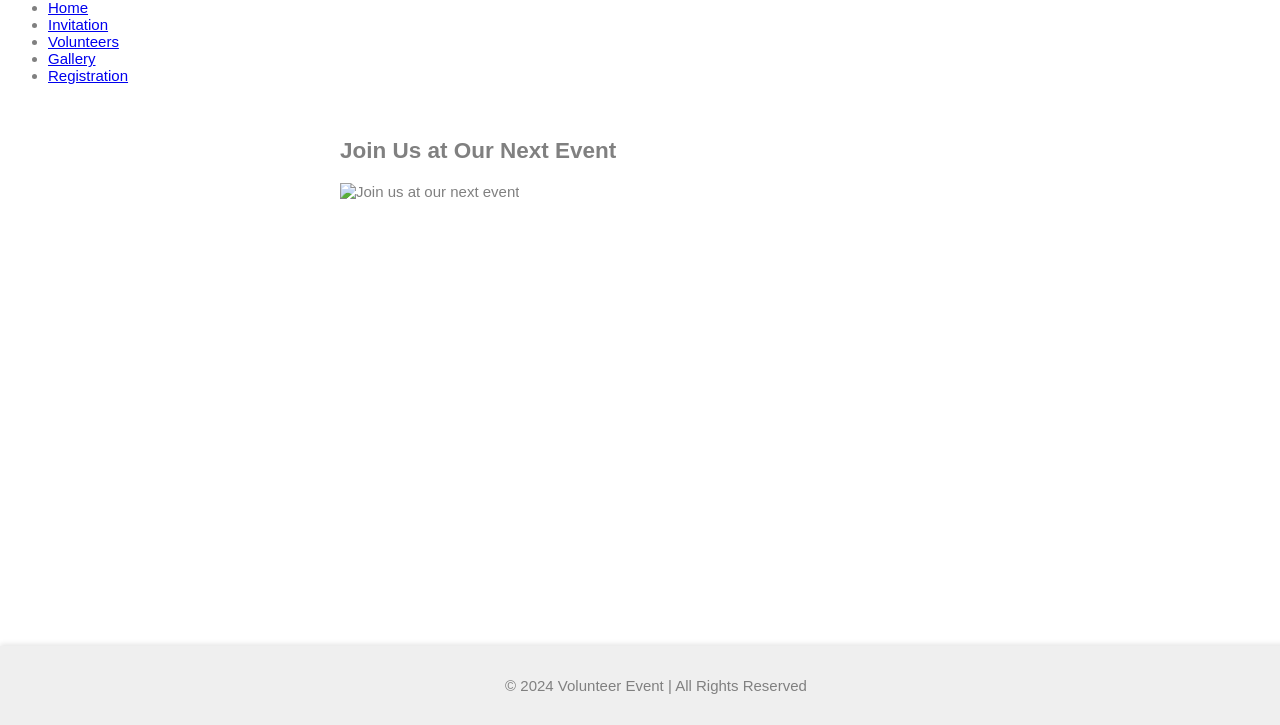
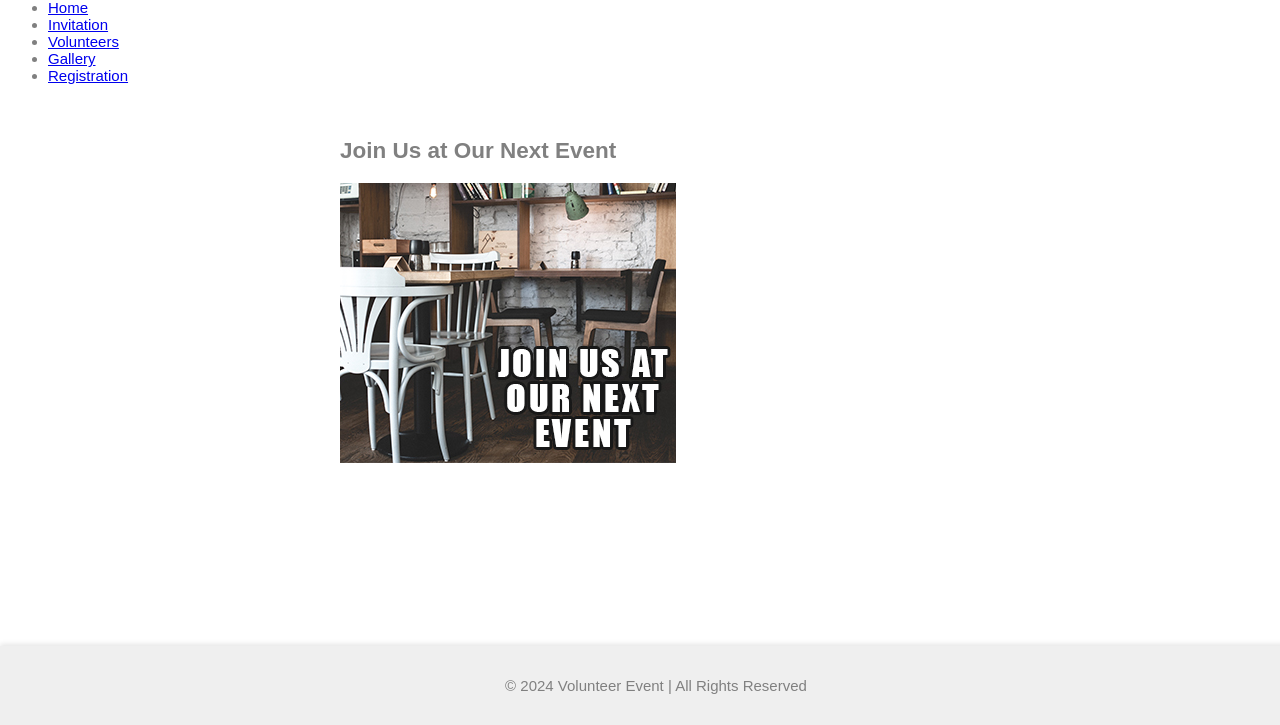
Before and after one commit to ybatista01/Assessment7, a plain HTML site: page index.html in a window 1280 px wide. Shown: the part 75-800 px from the top of the page. Drawn offline with Linux system fonts and the light colour scheme.

Commit message:
Add files via upload

```diff
--- a/index.html
+++ b/index.html
@@ -20,7 +20,7 @@
     </nav>
     <div class="container">
         <h2>Join Us at Our Next Event</h2>
-        <img src="images/Joinusatour.jpg" alt="Join us at our next event">
+        <img src="images/Join us at our .jpg" alt="Join us at our next event">
     </div>
     <footer>
         <p>© 2024 Volunteer Event | All Rights Reserved</p>
```
Also changed, not shown: invitation.html (+1 -1 lines).
